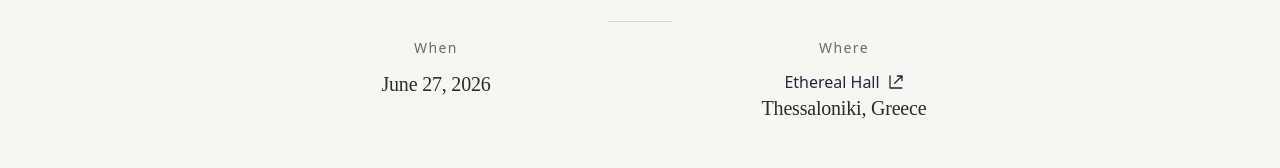
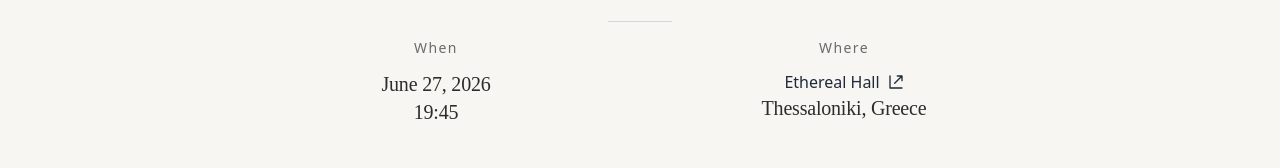
Before and after one commit to oalagial/marina-orestis-wedding, a React (Vite) app: page / in a window 1280 px wide. Shown: the part 1318-1486 px from the top of the page. Built offline with nearby package versions, Linux system fonts and the light colour scheme; no server answers; a web font is replaced by a local one.

Commit message:
fix: Update footer date formatting to include time for better clarity

```diff
--- a/src/components/Footer.jsx
+++ b/src/components/Footer.jsx
@@ -26,7 +26,7 @@ export default function Footer() {
           <div className="grid md:grid-cols-2 gap-12 mb-12 max-w-3xl mx-auto">
             <div className="text-center">
               <p className="text-sm muted-text tracking-widest mb-3 font-medium">{t('general.when')}</p>
-              <p className="font-display text-xl elegant-text">{t('header.date')}</p>
+              <p className="font-display text-xl elegant-text whitespace-pre-line">{t('header.date')}</p>
             </div>
             <div className="text-center">
               <p className="text-sm muted-text tracking-widest mb-3 font-medium">{t('general.where')}</p>
--- a/src/i18n.js
+++ b/src/i18n.js
@@ -28,7 +28,7 @@ const resources = {
             // Header
             header: {
                 welcomeParty: "Welcome Party details posted! Please join us at 7:30pm on June 18th at Anestis Restaurant",
-                date: "June 27, 2026",
+                date: "June 27, 2026 \n 19:45",
                 datetime: "Saturday, at 8:00 PM",
                 location: "Thessaloniki, Greece",
                 exactLocation: "Peraia, Thessaloniki",
@@ -504,7 +504,7 @@ const resources = {
             // Header
             header: {
                 welcomeParty: "Στοιχεία για το καλωσόρισμα αναρτήθηκαν! Παρακαλούμε ελάτε στις 7:30μμ στις 18 Ιουνίου στο εστιατόριο Ανέστης",
-                date: "27 Ιουνιου 2026",
+                date: "27 Ιουνιου 2026 \n 19:45",
                 datetime: "Σάββατο, στις 8:00 μ.μ.",
                 exactLocation: "Περαία, Θεσσαλονίκη",
                 location: "Θεσσαλονίκη, Ελλάδα",
```
